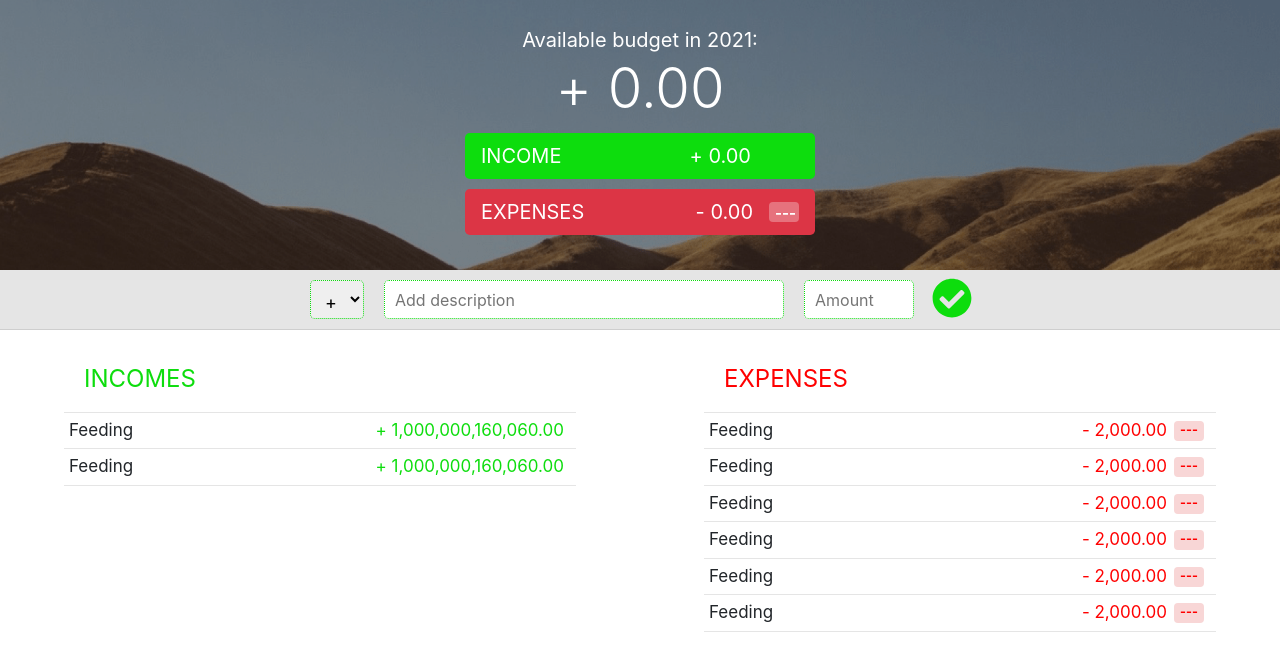
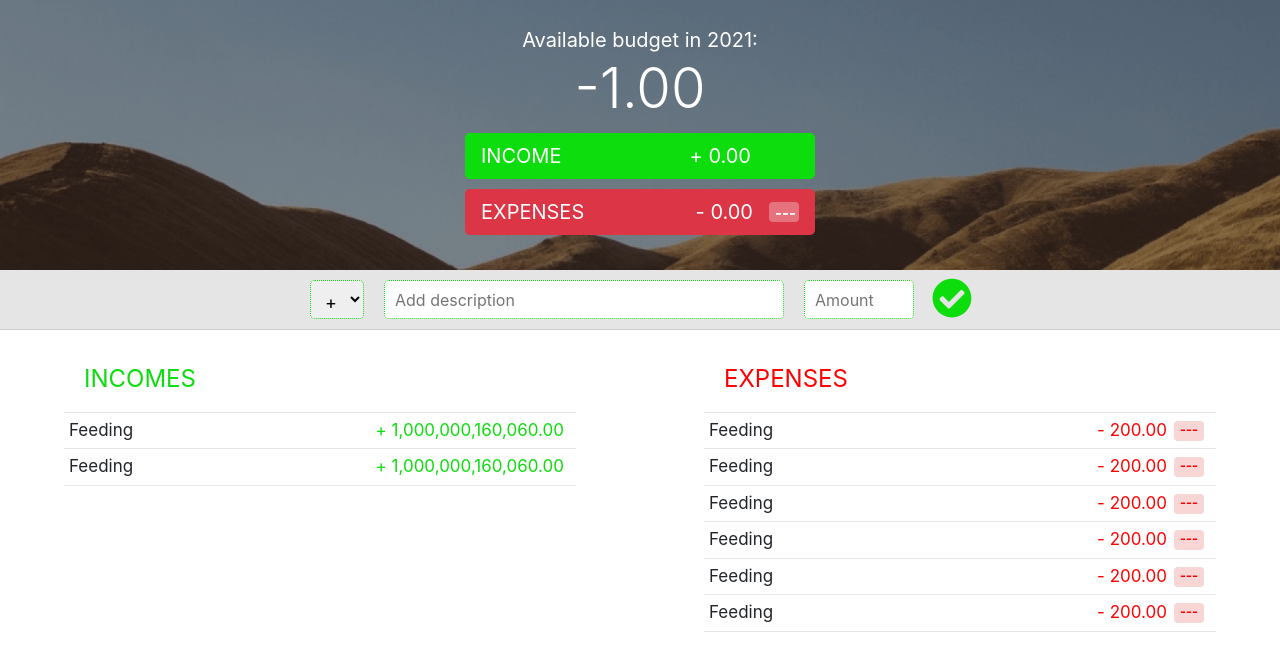
Before and after one commit to Sherlock-HolmesJM/tegy, a React (Create React App) app: page /app in a window 1280 px wide. Shown: the top 662 px of the page. Built offline with nearby package versions, Linux system fonts and the light colour scheme.

Commit message:
fixed minor bug in the formatAmount function

```diff
--- a/src/components/tracker/banner.tsx
+++ b/src/components/tracker/banner.tsx
@@ -9,6 +9,7 @@ interface Props {}
 function Banner(props: Props) {
   //   const {} = props;
 
+  const totalAmount = -1;
   const theme = util.getTheme('white');
 
   return (
@@ -20,18 +21,21 @@ function Banner(props: Props) {
         Available budget in {new Date().getFullYear()}:
       </div>
 
-      <div className='display-4'>+ 0.00</div>
+      <div className='display-4'>
+        {totalAmount > 0 ? '+' : totalAmount < 0 ? '' : '-'}{' '}
+        {util.formatAmount(totalAmount)}
+      </div>
 
       <div>
         <div className='banner-summary btn-lg banner-green'>
           <div>income</div>
-          <div className='mr-5'>+ 0.00</div>
+          <div className='mr-5'>+ {util.formatAmount(0)}</div>
         </div>
 
         <div className='banner-summary btn-lg btn-danger'>
           <div className=''>expenses</div>
           <div className='banner-expenseContainer'>
-            <div className='mr-3'>- 0.00</div>
+            <div className='mr-3'>- {util.formatAmount(0)}</div>
             <span className='banner-badge badge'>---</span>
           </div>
         </div>
--- a/src/components/tracker/details.tsx
+++ b/src/components/tracker/details.tsx
@@ -13,7 +13,7 @@ const income = {
 };
 const expense = {
   description: 'feeding',
-  amount: 2_000,
+  amount: 200,
 };
 
 const incomes = [income, income];
--- a/src/utility/index.ts
+++ b/src/utility/index.ts
@@ -8,6 +8,7 @@ export const formatAmount = (value: number) => {
     tails.push(tail);
   }
 
+  if (tails.length === 0) return `${head.join('')}.00`;
   return `${head.join('')},${tails.reverse().join(',')}.00`;
 };
 
```
